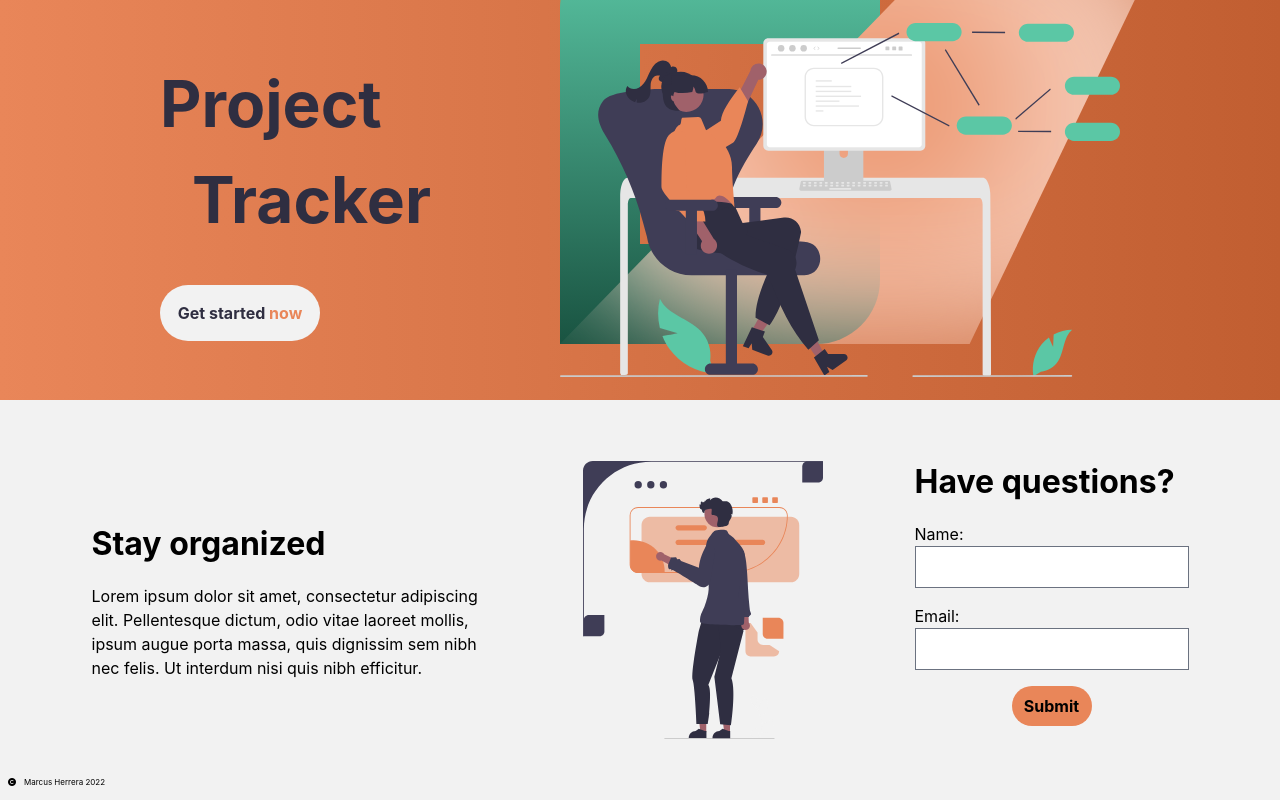
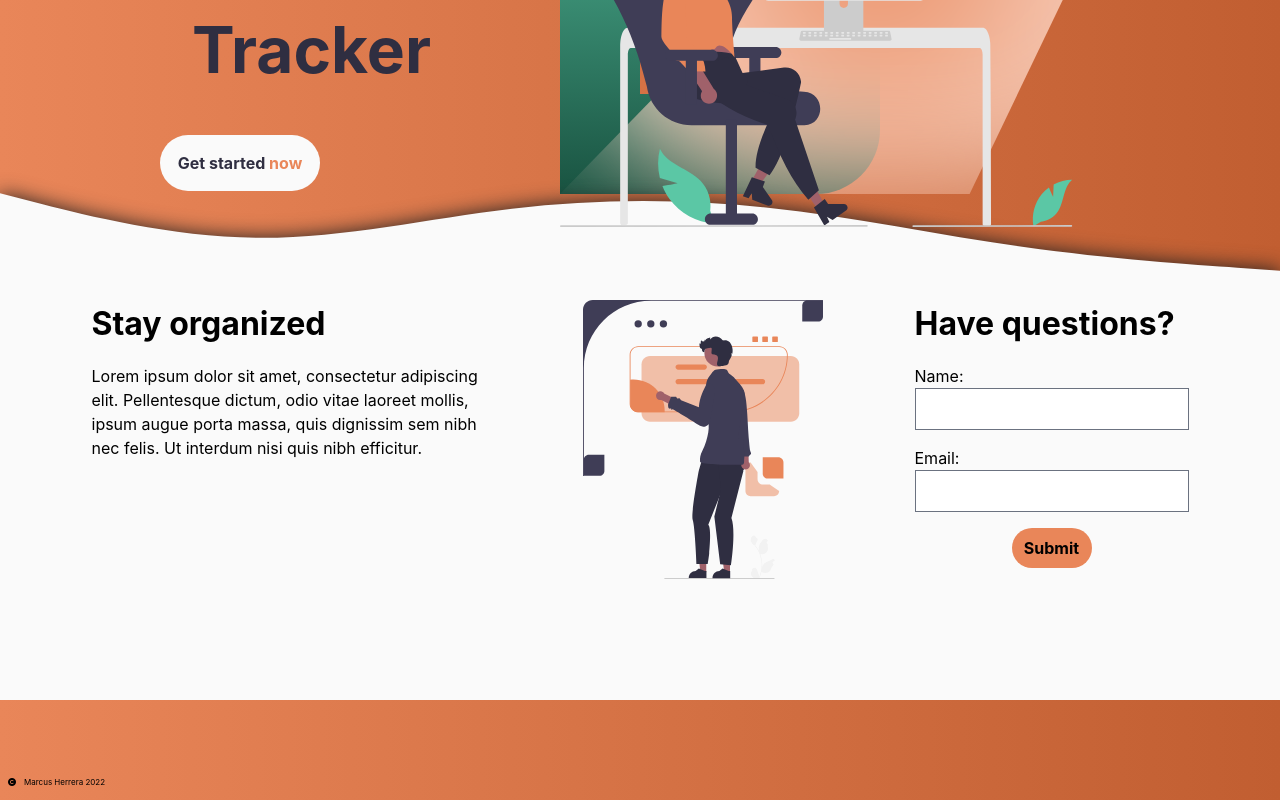
Before and after one commit to mahiv87/Project-Tracker, a React (Create React App) app in the folder client/: page / in a window 1280 px wide. Built offline with nearby package versions, Linux system fonts and the light colour scheme; a web font is replaced by a local one.

Commit message:
added wave divider

```diff
--- a/client/src/index.css
+++ b/client/src/index.css
@@ -5,17 +5,14 @@
 
 /* Variables */
 :root {
-	--white: #fff;
+	--white: #ffffff;
 	--orange: #e98659;
 	--green: #5bc7a5;
 }
 
 body {
-	background: linear-gradient(
-		90deg,
-		rgba(233, 134, 89, 1) 0%,
-		rgba(193, 94, 49, 1) 100%
-	);
+	/* background-color: #e98659; */
+	background: linear-gradient(90deg, #e98659 0%, #c15e31 100%);
 	margin: 0;
 	font-family: -apple-system, BlinkMacSystemFont, 'Segoe UI', 'Roboto', 'Oxygen',
 		'Ubuntu', 'Cantarell', 'Fira Sans', 'Droid Sans', 'Helvetica Neue',
--- a/client/src/pages/Home.js
+++ b/client/src/pages/Home.js
@@ -1,7 +1,8 @@
 import React from 'react';
-import Auth from '../utils/auth';
+// import Auth from '../utils/auth';
 import hero from '../images/software_engineer.svg';
 import secondary from '../images/futuristic_interface.svg';
+import waves from '../images/layered-waves.svg';
 import styles from './Home.module.css';
 
 const Home = () => {
@@ -16,6 +17,21 @@ const Home = () => {
 					</button>
 				</div>
 				<img src={hero} alt="" />
+			</section>
+			<section className={styles.wave}>
+				<img src={waves} alt="" />
+				{/* <svg
+					viewBox="0 0 500 150"
+					preserveAspectRatio="none"
+					height="100%"
+					width="100%"
+				>
+					<path
+						d="M0.00,49.98 C174.09,-87.31 306.71,109.05 500.84,-0.47 L500.00,150.00 L0.00,150.00 Z"
+						stroke="none"
+						fill="#fafafa"
+					></path>
+				</svg> */}
 			</section>
 			<section className={styles.info}>
 				<article>
--- a/client/src/pages/Home.module.css
+++ b/client/src/pages/Home.module.css
@@ -2,7 +2,7 @@
 	display: flex;
 	justify-content: space-evenly;
 	align-items: center;
-	height: 50vh;
+	height: calc(50vh - 300px);
 }
 
 .hero img {
@@ -23,7 +23,7 @@
 }
 
 .heading button {
-	background-color: #f2f2f2;
+	background-color: #fafafa;
 	width: 10rem;
 	border-radius: 5rem;
 	padding: 1rem 0;
@@ -74,22 +74,18 @@
 	height: 30rem;
 	filter: blur(4rem);
 	border-radius: 15rem;
-	background: radial-gradient(
-		circle,
-		rgb(233, 134, 89) 0%,
-		rgba(255, 255, 255, 1) 100%
-	);
+	background: radial-gradient(circle, #e98659 0%, #ffffff 100%);
 	z-index: -1;
 	clip-path: polygon(73% 0, 100% 0%, 64% 100%, 0% 100%);
 }
 
 .info {
-	height: 50vh;
-	background: #f2f2f2;
+	height: calc(50vh);
+	background: #fafafa;
 	display: flex;
 	justify-content: space-evenly;
-	align-items: center;
-	clip-path: url(../images/drawing.svg);
+	align-items: flex-start;
+	z-index: 2;
 }
 
 .info article {
@@ -130,3 +126,16 @@
 	margin: 1rem 0;
 	padding: 0.5rem 0;
 }
+
+.wave {
+	position: relative;
+	width: 100%;
+	/* height: 540px; */
+	overflow: hidden;
+	filter: drop-shadow(0px 0px 10px #212121);
+	z-index: -1;
+}
+
+.wave img {
+	width: 100%;
+}
```
Also changed, not shown: client/src/images/drawing.svg (deleted), client/src/images/layered-waves.svg (added).
